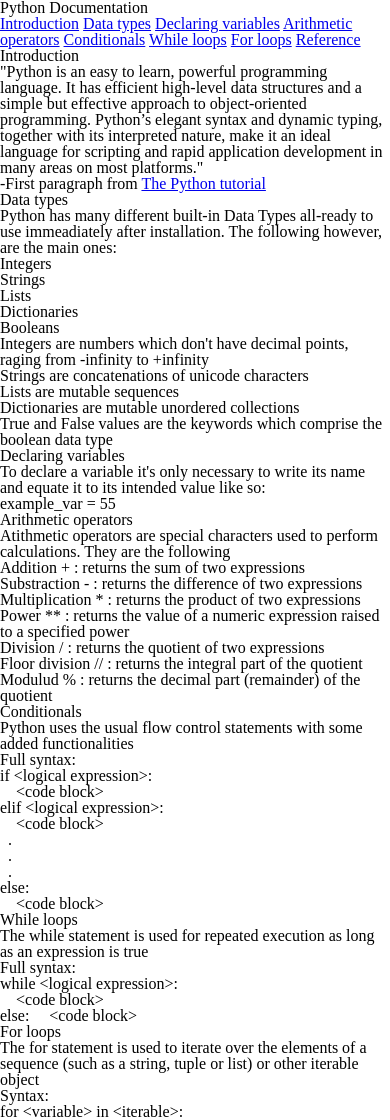
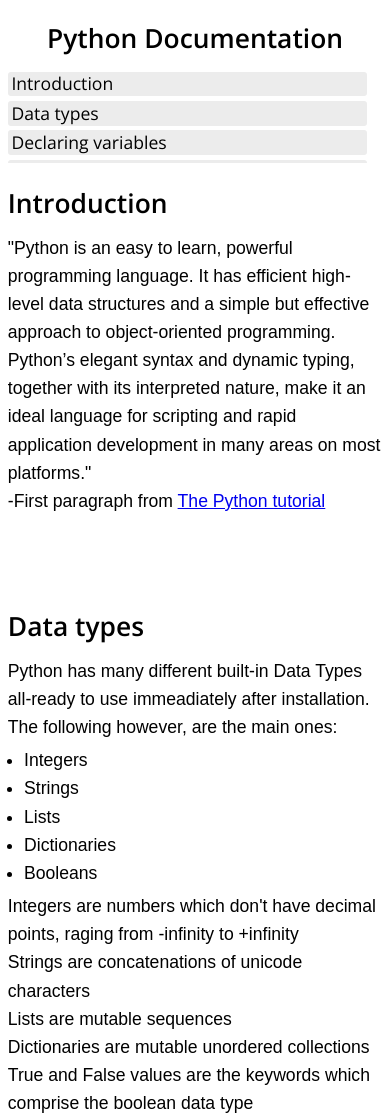
Before and after one commit to Nico-Martins/documentation-page, a plain HTML site: page index.html in a window 390 px wide. Shown: the top 1120 px of the page. Drawn offline with nearby package versions, Linux system fonts and the light colour scheme.

Commit message:
Finished the styles

```diff
--- a/index.html
+++ b/index.html
@@ -3,18 +3,22 @@
     <head>
         <link rel="stylesheet" href="reset.css">
         <link rel="stylesheet" href="style.css">
+        <link rel="preconnect" href="https://fonts.gstatic.com">
+        <link href="https://fonts.googleapis.com/css2?family=Open+Sans:wght@300;600&display=swap" rel="stylesheet">
     </head>
     <body>
         <nav id="navbar">
-            <header>Python Documentation</header>
-            <a href="Introduction" class="nav-link">Introduction</a>
-            <a href="Data_types" class="nav-link">Data types</a>
-            <a href="Declaring_variables" class="nav-link">Declaring variables</a>
-            <a href="Arithmetic_operators" class="nav-link">Arithmetic operators</a>
-            <a href="Conditionals" class="nav-link">Conditionals</a>
-            <a href="While_loops" class="nav-link">While loops</a>
-            <a href="For_loops" class="nav-link">For loops</a>
-            <a href="Reference" class="nav-link">Reference</a>
+            <header id="navbar-header">Python Documentation</header>
+            <div id="nav-contents">
+                <a href="#Introduction" class="nav-link">Introduction</a>
+                <a href="#Data_types" class="nav-link">Data types</a>
+                <a href="#Declaring_variables" class="nav-link">Declaring variables</a>
+                <a href="#Arithmetic_operators" class="nav-link">Arithmetic operators</a>
+                <a href="#Conditionals" class="nav-link">Conditionals</a>
+                <a href="#While_loops" class="nav-link">While loops</a>
+                <a href="#For_loops" class="nav-link">For loops</a>
+                <a href="#Reference" class="nav-link">Reference</a>
+            </div>
         </nav>
         <main id="main-doc">
             <section id="Introduction" class="main-section">
@@ -61,8 +65,14 @@
                     <li>Power ** : returns the value of a numeric expression raised to a specified power</li>
                     <li>Division / : returns the quotient of two expressions</li>
                     <li>Floor division // : returns the integral part of the quotient</li>
-                    <li>Modulud % : returns the decimal part (remainder) of the quotient</li>
+                    <li>Modulus % : returns the decimal part (remainder) of the quotient</li>
                 </ul>
+                <p>Examples:</p>
+                <code>
+                    1 + 5 = 6
+                    <br>
+                    "1" + "5" = "15"
+                </code>
             </section>
 
             <section id="Conditionals" class="main-section">
@@ -100,6 +110,7 @@
                         &emsp;&lt;code block&gt;
                     <br>
                     else:
+                    <br>
                         &emsp;&lt;code block&gt;
                 </code>
             </section>
--- a/reset.css
+++ b/reset.css
@@ -5,7 +5,7 @@
 
 html, body, div, span, applet, object, iframe,
 h1, h2, h3, h4, h5, h6, p, blockquote, pre,
-a, abbr, acronym, address, big, cite, code,
+a, abbr, acronym, address, big, cite,
 del, dfn, em, img, ins, kbd, q, s, samp,
 small, strike, strong, sub, sup, tt, var,
 b, u, i, center,
--- a/style.css
+++ b/style.css
@@ -0,0 +1,105 @@
+body {
+    font-family: Arial, Helvetica, sans-serif;
+    font-size: 110%;
+    padding: 2%;
+}
+#navbar {
+    height: 100vh;
+    max-height: 100%;
+    font-family: 'Open Sans', sans-serif;
+    position: fixed;
+    display: grid;
+    grid-template-rows: min-content 1fr;
+    grid-template-areas:
+    "nav-header"
+    "nav-content";
+    row-gap: 5%;
+}
+#navbar-header {
+    grid-area: nav-header;
+}
+#nav-contents {
+    grid-area: nav-content;
+    display: grid;
+    grid-template-rows: repeat(9, auto);
+    row-gap: 5%;
+    overflow-y: scroll;
+    padding-right: 15px;
+}
+.nav-link {
+    padding: 6%;
+    color: black;
+    text-decoration: none;
+    background-color: rgb(236, 236, 236);
+    border-radius: 3px;
+}
+.nav-link:hover {
+    box-shadow: rgba(0, 0, 0, 0.16) 0px 10px 36px 0px, rgba(0, 0, 0, 0.06) 0px 0px 0px 1px;
+}
+
+
+#main-doc {
+    margin-left: 380px;
+    display: grid;
+    grid-template-rows: repeat(8, auto);
+    row-gap: 3%;
+}
+.main-section {
+    line-height: 160%;
+}
+header {
+    font-family: 'Open Sans', sans-serif;
+    font-size: 150%;
+    font-weight: 600;
+    line-height: 230%;
+}
+ul {
+    list-style-type: disc;
+    margin-left: 3%;
+    padding: 5px;
+}
+code {
+    background-color: rgb(236, 236, 236);
+    border-radius: 5px;
+    font-family: monospace;
+    font-size: 1rem;
+    display: block;
+}
+
+@media (max-width: 992px) {
+    #navbar {
+        width: 96vw;
+        max-width: 96vw;
+        height: 155px;
+        position: absolute;
+        display: grid;
+        grid-template-rows: min-content 1fr;
+        grid-template-areas:
+        "nav-header"
+        "nav-content";
+        row-gap: 2%;
+    }
+    #navbar-header {
+        grid-area: nav-header;
+        justify-self: center;
+    }
+    #nav-contents {
+        grid-area: nav-content;
+        display: grid;
+        grid-template-rows: repeat(9, min-content);
+        row-gap: 5%;
+        overflow-y: scroll;
+        padding-right: 15px;
+    }
+    .nav-link {
+        padding: 1%;
+        color: black;
+        text-decoration: none;
+        background-color: rgb(236, 236, 236);
+        border-radius: 3px;
+    }
+    #main-doc {
+        margin-left: 0px;
+        margin-top: 165px;
+    }
+}
```
